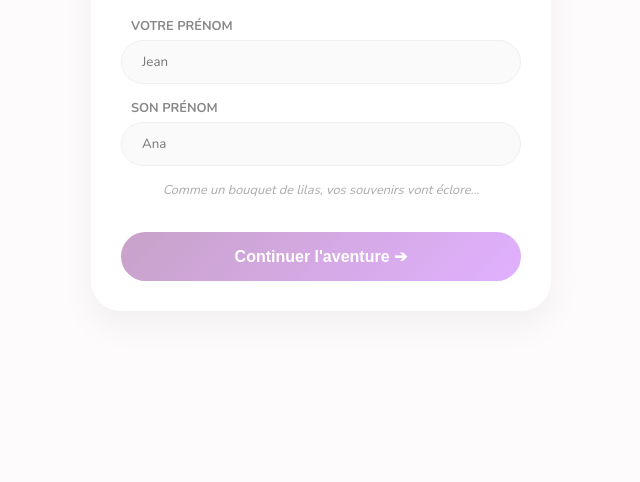
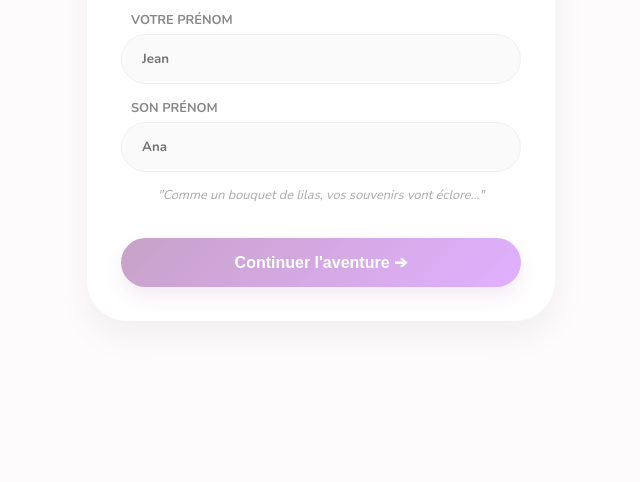
Before and after one commit to onyx77onyx77-hub/onyx-note, a plain HTML site: page jean-config.html in a window 1280 px wide. Shown: the part 318-800 px from the top of the page, without its empty margins (319-959 px from the left). Drawn offline with nearby package versions, Linux system fonts and the light colour scheme.

Commit message:
Refine styles and layout in jean-config.html
Updated styling and improved user interface elements in jean-config.html.

```diff
--- a/jean-config.html
+++ b/jean-config.html
@@ -29,10 +29,10 @@
         }
 
         .container {
-            background: white; padding: 30px; border-radius: 30px;
+            background: white; padding: 30px; border-radius: 40px;
             box-shadow: 0 15px 35px rgba(0,0,0,0.05);
             width: 90%; max-width: 400px; z-index: 10; text-align: center;
-            position: relative;
+            position: relative; border: 4px solid white;
         }
 
         .lilas-icon { font-size: 3rem; margin-bottom: 10px; }
@@ -41,28 +41,28 @@
         .form-group { margin-bottom: 15px; text-align: left; }
         label { display: block; font-size: 0.8rem; font-weight: 700; color: #888; margin-bottom: 5px; margin-left: 10px; }
         input {
-            width: 100%; padding: 12px 20px; border-radius: 25px;
+            width: 100%; padding: 15px 20px; border-radius: 25px;
             border: 1px solid #f0f0f0; outline: none; box-sizing: border-box;
-            background: #fafafa; font-family: 'Nunito';
+            background: #fafafa; font-family: 'Nunito'; font-weight: 600;
         }
+        input:focus { border-color: var(--lilas); background: white; }
 
         .btn-continue {
             background: linear-gradient(135deg, var(--lilas), #e0b0ff);
             color: white; border: none; padding: 15px 40px; border-radius: 30px;
             font-weight: 800; cursor: pointer; width: 100%; margin-top: 20px;
-            transition: transform 0.2s; font-size: 1rem;
+            transition: 0.3s; font-size: 1rem; box-shadow: 0 10px 20px rgba(200, 162, 200, 0.2);
         }
+        .btn-continue:hover { transform: scale(1.02); box-shadow: 0 12px 25px rgba(200, 162, 200, 0.4); }
 
-        /* PARTICULES D'AMOUR */
-        .love-particle {
-            position: fixed; pointer-events: none; z-index: 100; font-size: 1.5rem;
-        }
+        .love-particle { position: fixed; pointer-events: none; z-index: 100; font-size: 1.5rem; }
     </style>
 </head>
 <body>
 
     <div class="container" id="configBox">
-        <div class="lilas-icon">🪻</div> <h1>Préparez votre Nuage</h1>
+        <div class="lilas-icon">🪻</div>
+        <h1>Préparez votre Nuage</h1>
 
         <div class="form-group">
             <label>VOTRE PRÉNOM</label>
@@ -73,8 +73,8 @@
             <input type="text" id="anaName" placeholder="Ana">
         </div>
 
-        <p style="font-size: 0.8rem; color: #aaa; font-style: italic;">
-            Comme un bouquet de lilas, vos souvenirs vont éclore...
+        <p style="font-size: 0.8rem; color: #aaa; font-style: italic; line-height: 1.4;">
+            "Comme un bouquet de lilas, vos souvenirs vont éclore..."
         </p>
 
         <button class="btn-continue" onclick="startAdventure(event)">Continuer l'aventure ➔</button>
@@ -100,7 +100,7 @@
         setInterval(createBubble, 2500);
         for(let i=0; i<5; i++) createBubble();
 
-        // --- FEUX D'ARTIFICE D'AMOUR ---
+        // --- PARTICULES D'AMOUR ---
         function fireLove(x, y) {
             const icons = ['💖', '✨', '🪻', '🌸', '🤍', '💫'];
             for (let i = 0; i < 20; i++) {
@@ -124,10 +124,9 @@
             const j = document.getElementById('jeanName').value || "Jean";
             const a = document.getElementById('anaName').value || "Ana";
 
-            // Lancement du feu d'artifice
             fireLove(e.clientX, e.clientY);
 
-            // Sauvegarde des données
+            // Sauvegarde CRUCIALE des prénoms
             const onyxData = {
                 jean: j,
                 ana: a,
@@ -136,10 +135,9 @@
             localStorage.setItem('onyx_data', JSON.stringify(onyxData));
             localStorage.setItem('isJean', 'true');
 
-            // Petit délai pour profiter de l'effet visuel avant de changer de page
             setTimeout(() => {
-                // Ici tu mettras le lien vers ta page suivante (ex: ana-invitation.html ou upload-photos.html)
-                window.location.href = "ana-invitation.html";
+                // Direction la page de paiement ou d'invitation directe
+                window.location.href = "onyx-invitation.html";
             }, 1200);
         }
     </script>
```
